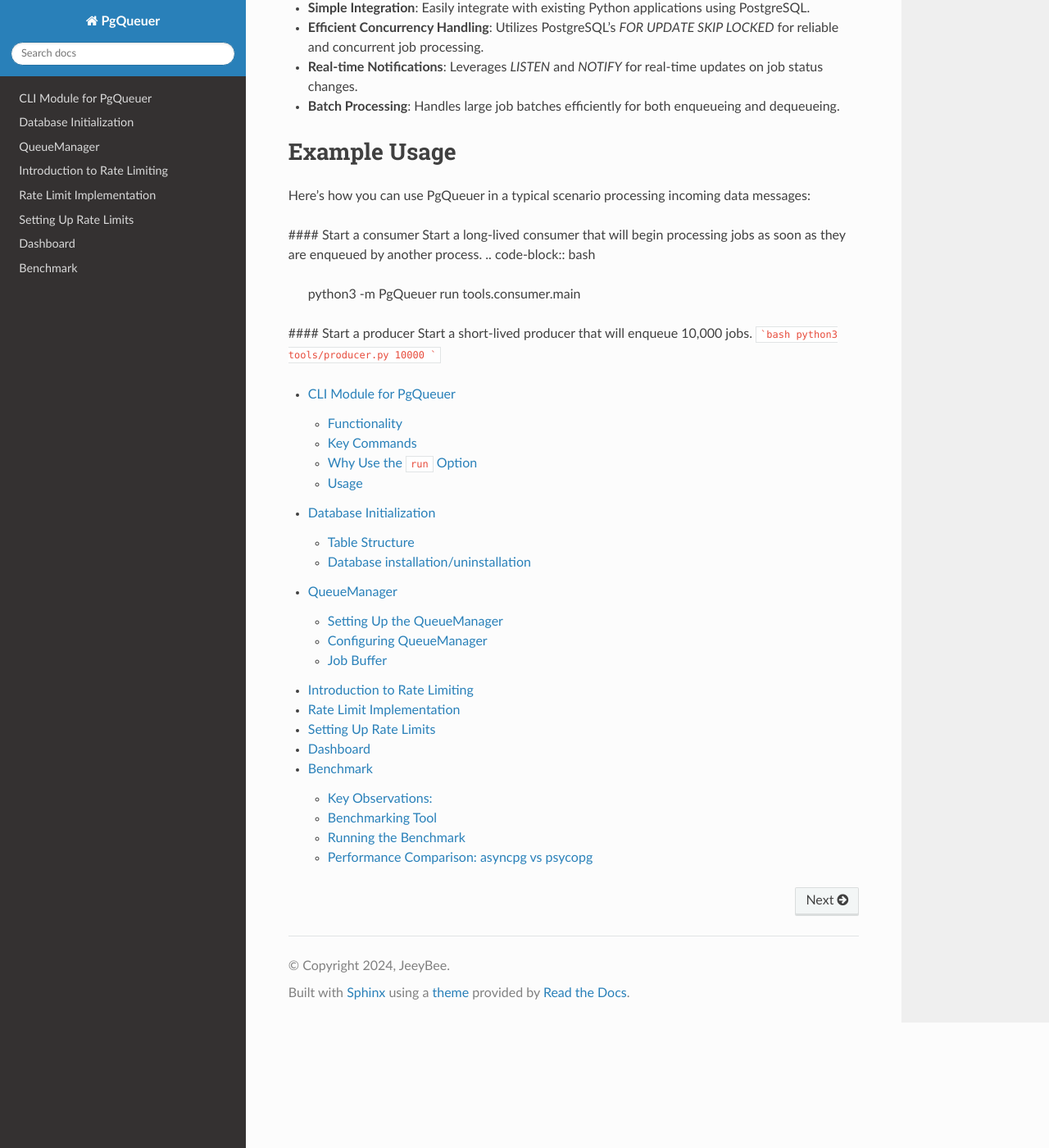
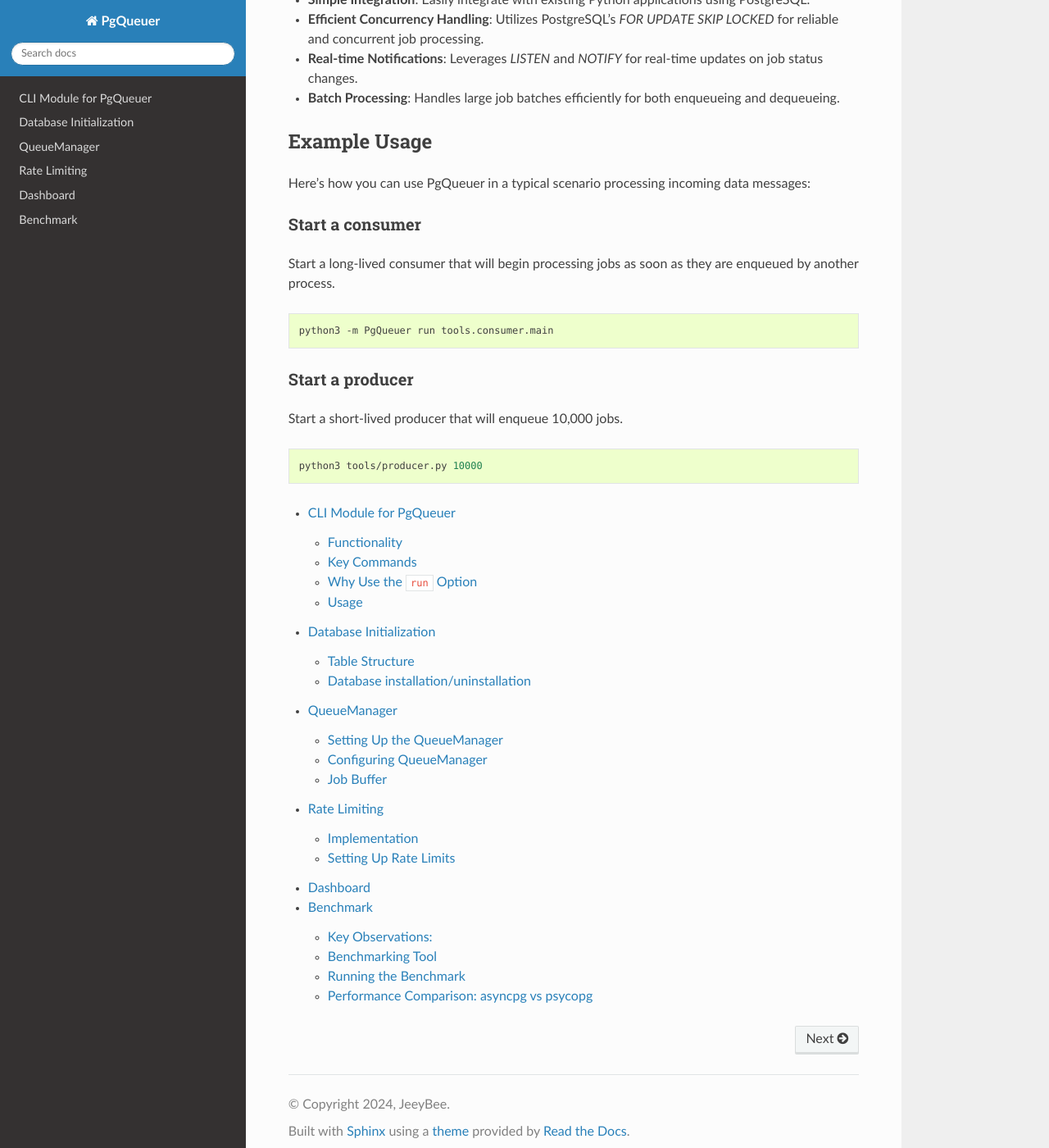
Before and after one commit to janbjorge/pgqueuer, a Sphinx documentation site: the page built from docs/index.rst, in a window 1280 px wide and 1400 px high, scrolled down 992 px. Shown: the whole window at 82% size. Built offline with Sphinx 7.4.7 and the Read the Docs theme 2.0.0, drawn with Linux system fonts in a browser that asks for light colours.

Commit message:
Fix a few annoyances in docs.

````diff
--- a/docs/index.rst
+++ b/docs/index.rst
@@ -14,7 +14,7 @@
 The repository is hosted on `github <https://github.com/janbjorge/PgQueuer>`_
 
 Installation
-============
+------------
 
 Install PgQueuer using pip:
 
@@ -24,7 +24,7 @@
 
 
 Features
-========
+--------
 
 - **Simple Integration**: Easily integrate with existing Python applications using PostgreSQL.
 - **Efficient Concurrency Handling**: Utilizes PostgreSQL's `FOR UPDATE SKIP LOCKED` for reliable and concurrent job processing.
@@ -32,20 +32,27 @@
 - **Batch Processing**: Handles large job batches efficiently for both enqueueing and dequeueing.
 
 Example Usage
-=============
+-------------
 
 Here's how you can use PgQueuer in a typical scenario processing incoming data messages:
 
-#### Start a consumer
+Start a consumer
+~~~~~~~~~~~~~~~~
+
 Start a long-lived consumer that will begin processing jobs as soon as they are enqueued by another process.
+
 .. code-block:: bash
+
     python3 -m PgQueuer run tools.consumer.main
 
-#### Start a producer
+Start a producer
+~~~~~~~~~~~~~~~~
+
 Start a short-lived producer that will enqueue 10,000 jobs.
-```bash
-python3 tools/producer.py 10000
-```
+
+.. code-block:: bash
+
+    python3 tools/producer.py 10000
 
 .. toctree::
    :maxdepth: 2
--- a/docs/rps.md
+++ b/docs/rps.md
@@ -1,8 +1,8 @@
-## Introduction to Rate Limiting
+## Rate Limiting
 
 PgQueuer now includes a rate limiting feature, which allows users to control the frequency of job processing by specifying a maximum number of requests per second for each job type.
 
-## Rate Limit Implementation
+### Implementation
 
 The rate limiting in PgQueuer is implemented by track the number of jobs processed for each registered entrypoint within a specific timeframe. This is achieved using the `entrypoint` decorator, which now accepts an optional parameter `requests_per_second`. When set, this parameter specifies the maximum number of jobs that can be processed per second for that particular entry point.
 
@@ -12,7 +12,7 @@
 
 **Usage of PostgreSQL NOTIFY**: Essential for broadcasting job count updates and controlling rates. This feature is particularly important for syncing rate limits across multiple workers in a distributed environment, ensuring consistent enforcement across all instances.
 
-## Setting Up Rate Limits
+### Setting Up Rate Limits
 
 When defining job processing functions, you can specify rate limits directly in the `entrypoint` decorator. Below is an example of how to set up rate limits for different job types.
 
````
